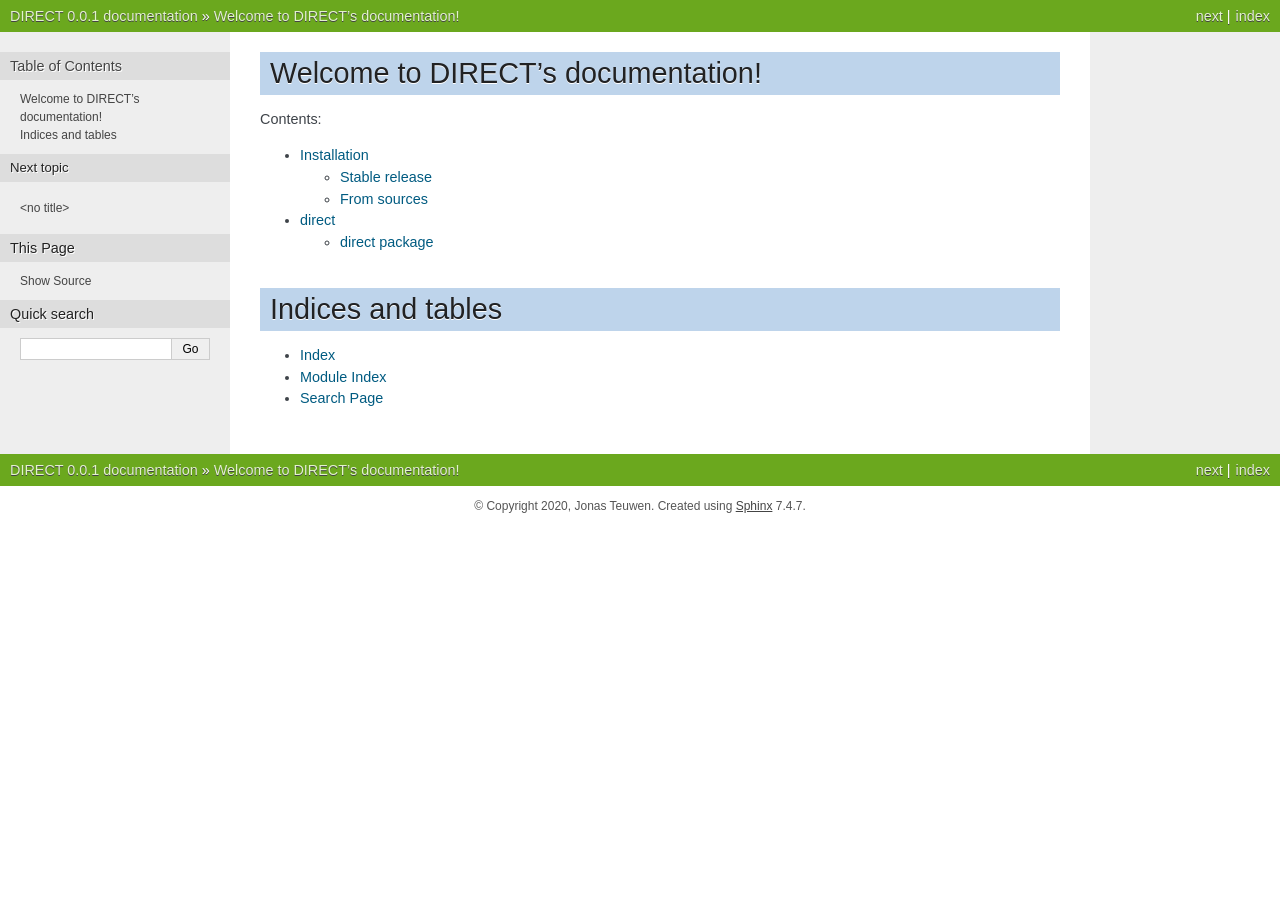
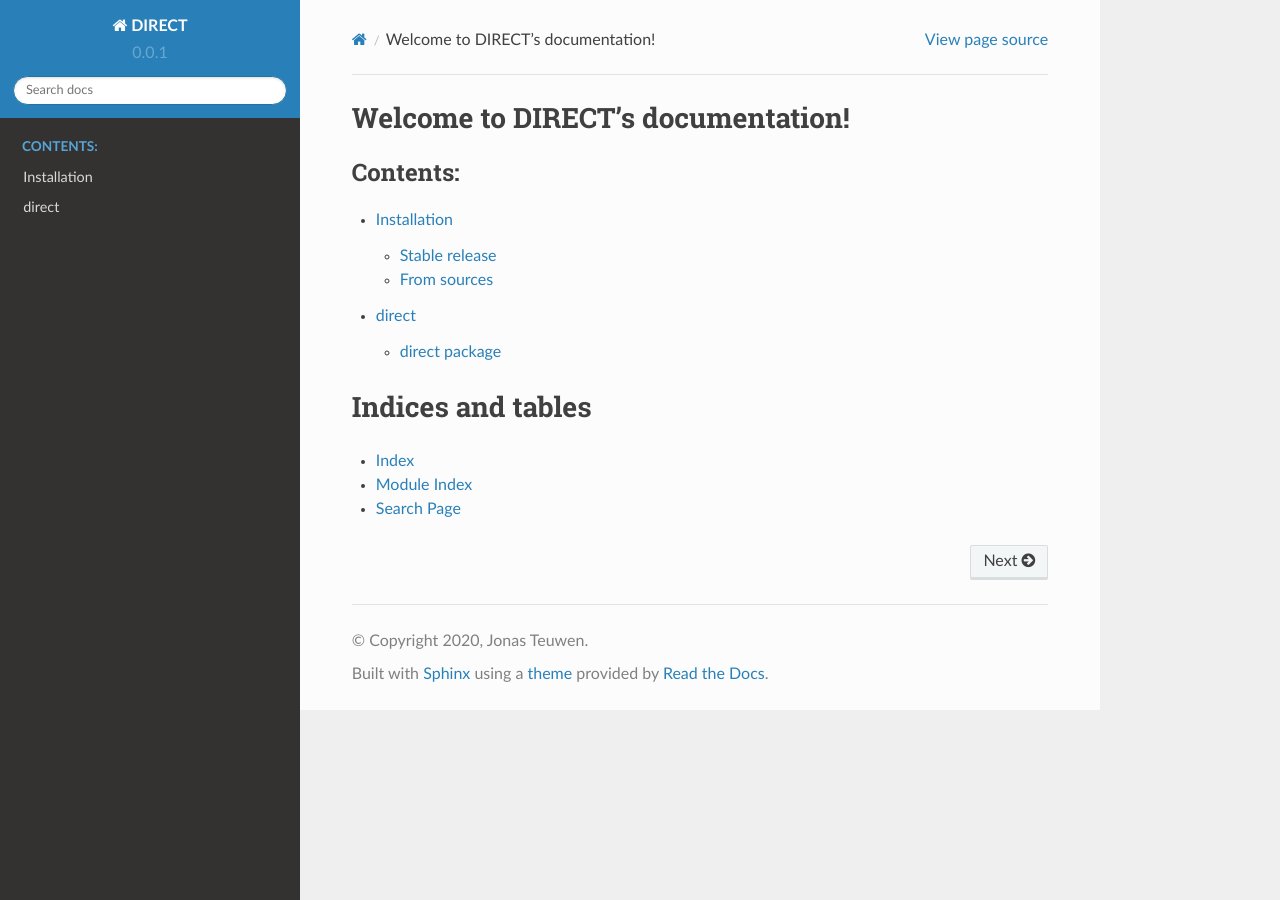
Before and after one commit to NKI-AI/direct, a Sphinx documentation site: the page built from docs/index.rst, in a window 1280 px wide. Built offline with Sphinx 7.4.7 and the Read the Docs theme 2.0.0, drawn with Linux system fonts in a browser that asks for light colours.

Commit message:
Update requirements

```diff
--- a/docs/conf.py
+++ b/docs/conf.py
@@ -143,7 +143,8 @@ todo_include_todos = False
 # The theme to use for HTML and HTML Help pages.  See the documentation for
 # a list of builtin themes.
 #
-html_theme = 'nature'
+html_theme = 'sphinx_rtd_theme'
+html_theme_path = ["_themes", ]
 
 # Theme options are theme-specific and customize the look and feel of a
 # theme further.  For a list of options available for each theme, see the
--- a/requirements.txt
+++ b/requirements.txt
@@ -3,9 +3,9 @@ mock>=4.0.2
 recommonmark>=0.6.0
 numpy>=1.18.1
 omegaconf>=2.0.0rc24
-apex>=0.1
 h5py>=2.10.0
 tqdm>=4.46.0
 scikit-image>=0.16.2
 scipy>=1.4.1
 setuptools>=45.1.0
+sphinx-rtd-theme>=0.4.3
--- a/requirements_dev.txt
+++ b/requirements_dev.txt
@@ -14,3 +14,4 @@ xarray>=0.15.1
 pydicom>=1.4.2
 setuptools>=45.1.0
 sphinx>=3.0.0
+sphinx-rtd-theme>=0.4.3
```
